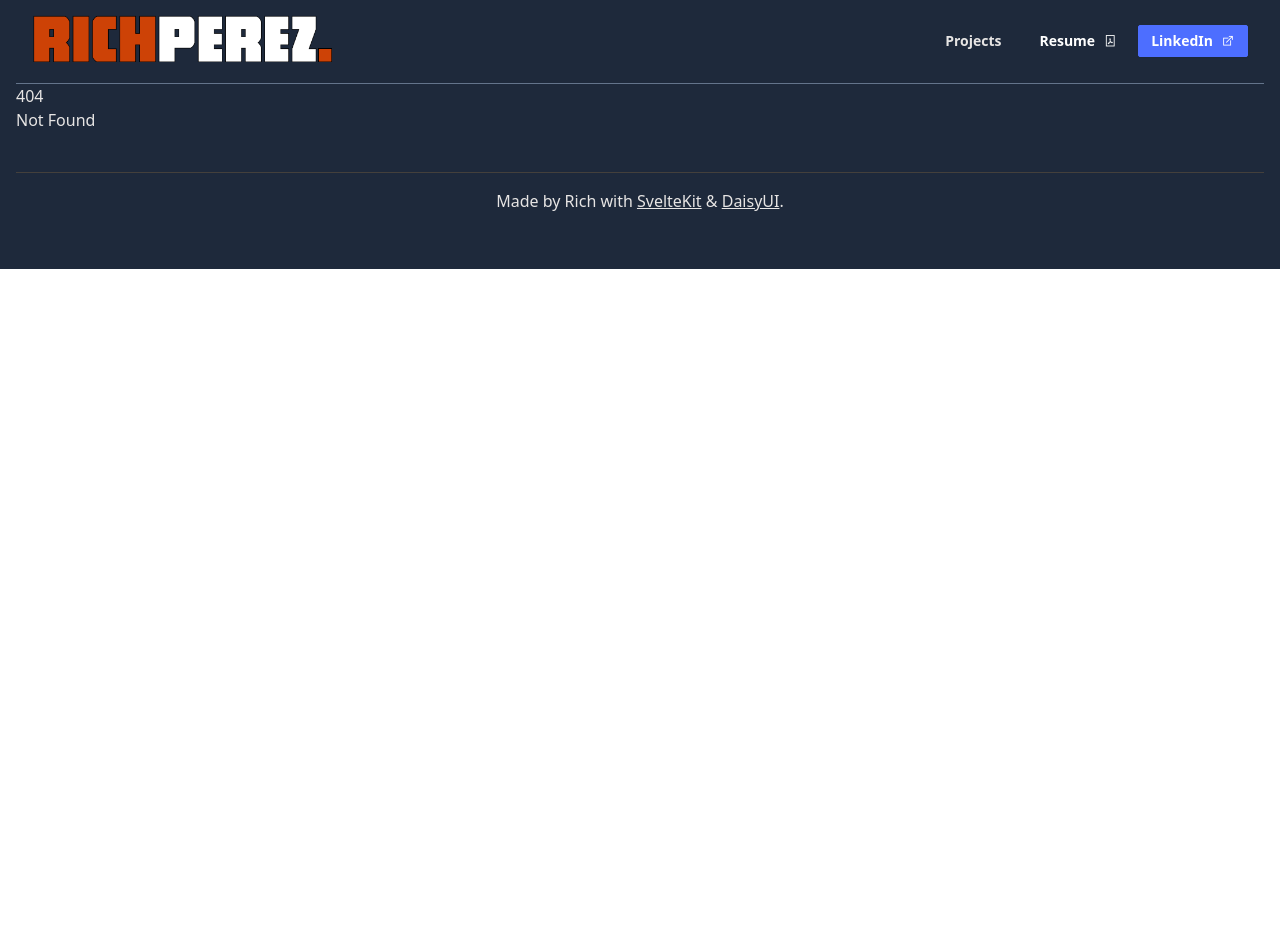
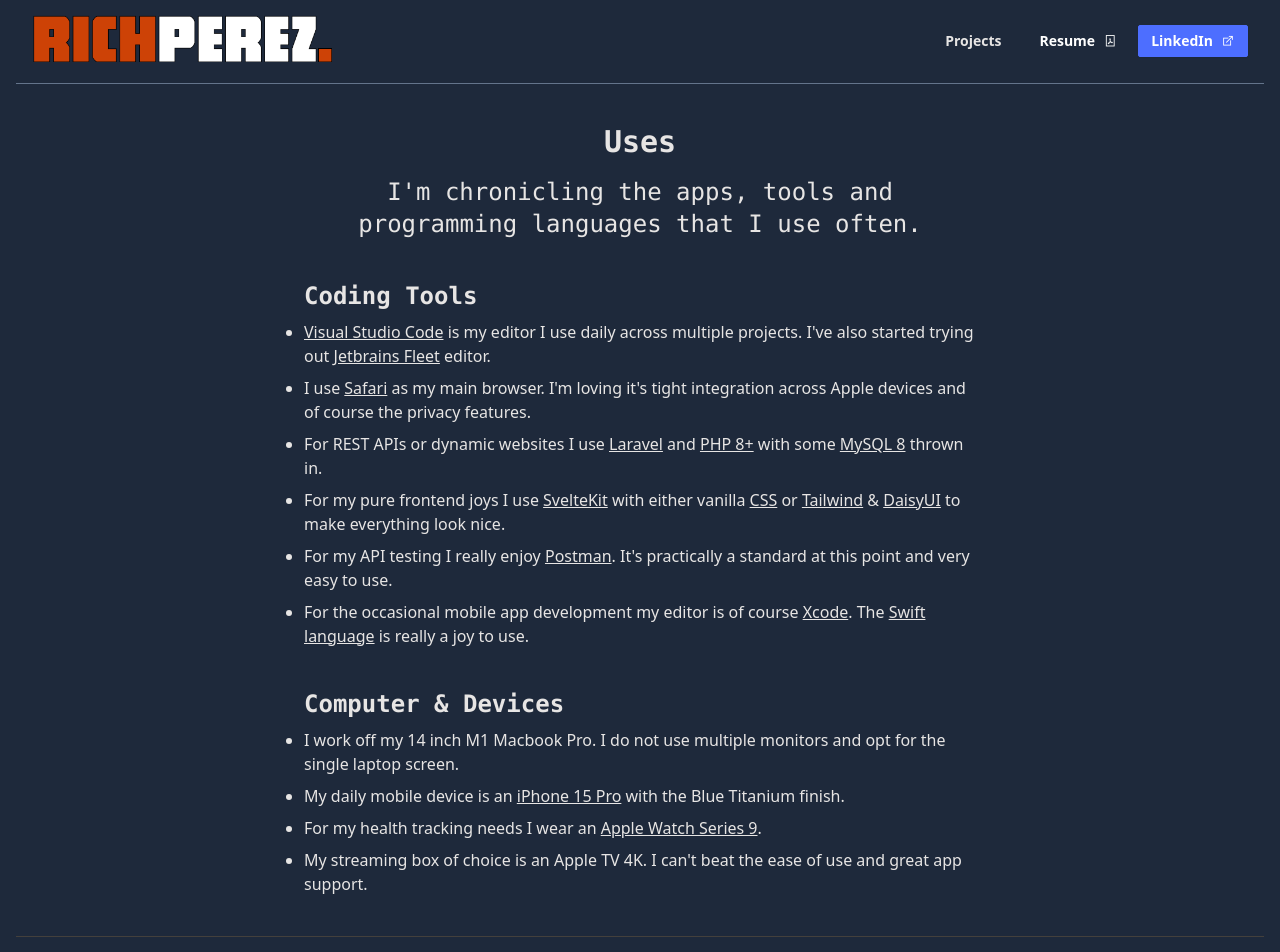
Before and after one commit to perez-rich/richperez.dev, a SvelteKit app: page /uses in a window 1280 px wide. Before the commit this address had no page. Shown: the top 952 px of the page. Before the commit the page ends 800 px from the top, so only its background shows below. Built offline with nearby package versions, Linux system fonts and the light colour scheme.

Commit message:
added uses page

```diff
--- /dev/null
+++ b/src/routes/uses/+page.svelte
@@ -0,0 +1,34 @@
+<script>
+    import PageHeading from "$lib/components/ui/PageHeading.svelte";
+</script>
+
+<svelte:head>
+    <title>Rich Perez - Uses - Web Developer</title>
+</svelte:head>
+
+<section class="mx-auto max-w-2xl font-mono text-xl md:text-2xl text-center py-10">
+    <PageHeading label="Uses" />
+    <p>I'm chronicling the apps, tools and programming languages that I use often.</p>
+</section>
+
+<section class="mx-auto max-w-2xl flex flex-col gap-2">
+    <h2 class="text-2xl font-bold font-mono">Coding Tools</h2>
+    <ul class="list-disc flex flex-col gap-2">
+        <li><a href="https://code.visualstudio.com/" target="_blank">Visual Studio Code</a> is my editor I use daily across multiple projects. I've also started trying out <a href="https://www.jetbrains.com/fleet/" target="_blank">Jetbrains Fleet</a> editor.</li>
+        <li>I use <a href="https://www.apple.com/safari/" target="_blank">Safari</a> as my main browser. I'm loving it's tight integration across Apple devices and of course the privacy features.</li>
+        <li>For REST APIs or dynamic websites I use <a href="https://laravel.com" target="_blank">Laravel</a> and <a href="https://www.php.net" target="_blank">PHP 8+</a> with some <a href="https://www.mysql.com" target="_blank">MySQL 8</a> thrown in.</li>
+        <li>For my pure frontend joys I use <a href="https://kit.svelte.dev" target="_blank">SvelteKit</a> with either vanilla <a href="https://www.w3.org/Style/CSS/Overview.en.html" target="_blank">CSS</a> or <a href="https://tailwindcss.com" target="_blank">Tailwind</a> & <a href="https://daisyui.com" target="_blank">DaisyUI</a> to make everything look nice.</li>
+        <li>For my API testing I really enjoy <a href="https://www.postman.com" target="_blank">Postman</a>. It's practically a standard at this point and very easy to use.</li>
+        <li>For the occasional mobile app development my editor is of course <a href="https://developer.apple.com/xcode/" target="_blank">Xcode</a>. The <a href="https://www.swift.org" target="_blank">Swift language</a> is really a joy to use.</li>
+    </ul>
+</section>
+
+<section class="mx-auto max-w-2xl flex flex-col gap-2 mt-10">
+    <h2 class="text-2xl font-bold font-mono">Computer & Devices</h2>
+    <ul class="list-disc flex flex-col gap-2">
+        <li>I work off my 14 inch M1 Macbook Pro. I do not use multiple monitors and opt for the single laptop screen.</li>
+        <li>My daily mobile device is an <a href="https://www.apple.com/iphone-15-pro/" target="_blank">iPhone 15 Pro</a> with the Blue Titanium finish.</li>
+        <li>For my health tracking needs I wear an <a href="https://www.apple.com/apple-watch-series-9/" target="_blank">Apple Watch Series 9</a>.</li>
+        <li>My streaming box of choice is an Apple TV 4K. I can't beat the ease of use and great app support.</li>
+    </ul>
+</section>
```
